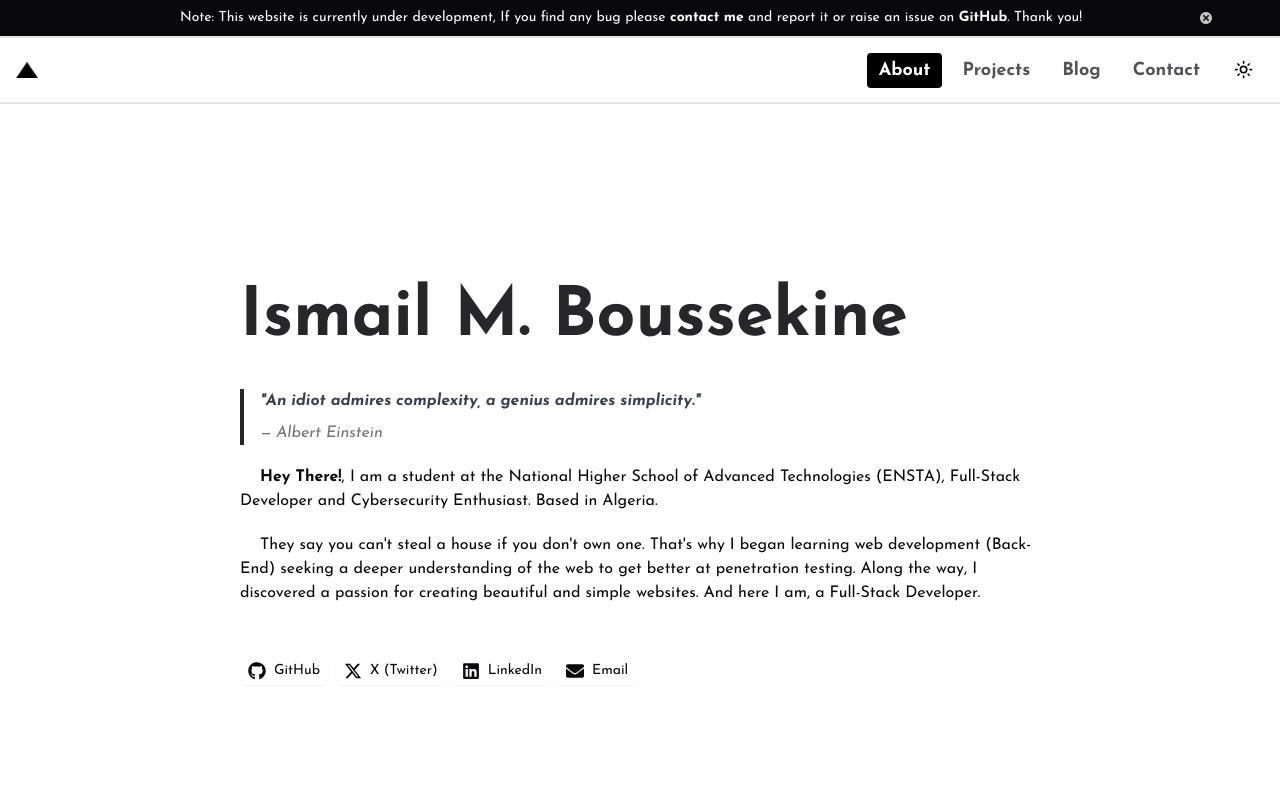
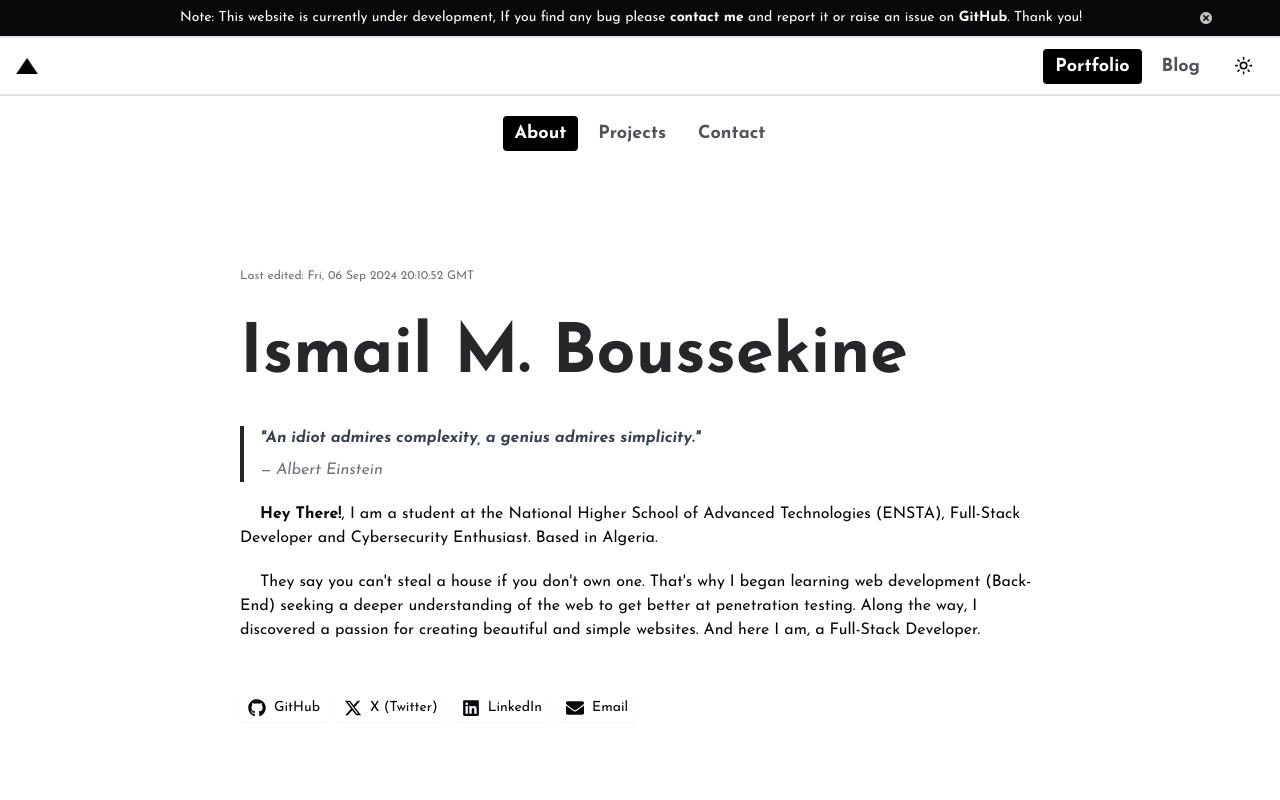
Before and after one commit to 1sma31L/Portfolio, a Next.js app: page / in a window 1280 px wide. Shown: the top 800 px of the page. Built offline with nearby package versions, Linux system fonts and the light colour scheme.

Commit message:
feat: added better navigation using sub navbar for / and /contact /prjects

```diff
--- /dev/null
+++ b/src/app/(portfolio)/layout.tsx
@@ -0,0 +1,13 @@
+import PortfolioNavBar from "@/components/PortfolioNavBar";
+export default function PortfolioLayout({
+	children,
+}: Readonly<{
+	children: React.ReactNode;
+}>) {
+	return (
+		<div>
+			<PortfolioNavBar />
+			{children}
+		</div>
+	);
+}
--- a/src/app/page.tsx
+++ b/src/app/(portfolio)/page.tsx
@@ -19,10 +19,10 @@ function Home() {
 	return (
 		<AnimatedDiv id={0}>
 			<main className="container px-4 md:px-0 flex flex-col justify-center items-center gap-20 py-6 md:py-0">
-				<section className="flex flex-col gap-5 min-h-[93vh] justify-center items-center">
-					{/* <div className="text-xs w-full text-zinc-500 flex flex-col justify-center items-start gap-2 pt-2">
+				<section className="flex flex-col gap-5 min-h-[85vh] justify-center items-center">
+					<div className="text-xs w-full text-zinc-500 flex flex-col justify-center items-start gap-2 pt-2">
 						<p className="">Last edited: {new Date().toUTCString()} </p>
-					</div> */}
+					</div>
 					<h1
 						className={`text-[44px] sm:text-[68px] font-extrabold inline-block text-zinc-800 dark:text-zinc-100 text-left w-full`}>
 						Ismail M. Boussekine
--- a/src/app/blog/page.tsx
+++ b/src/app/blog/page.tsx
@@ -44,7 +44,7 @@ export default async function Blog() {
 	const posts = await getPosts();
 	return (
 		<AnimatedDiv id={2}>
-			<main className="container mx-auto min-h-[90vh] font-bold text-[24px] sm:text-[32px]  py-6 px-4 sm:px-0">
+			<main className="container mx-auto min-h-[93vh] font-bold text-[24px] sm:text-[32px]  py-6 px-4 sm:px-0">
 				<div className="flex gap-3 justify-start items-center px-2">
 					<LuPenLine className="text-xl md:text-2xl" />
 					<h1 className={`text-[30px] md:text-[40px] font-bold`}>Blog</h1>
--- a/src/app/layout.tsx
+++ b/src/app/layout.tsx
@@ -6,6 +6,7 @@ import NavBar from "@/components/Navbar";
 import { SpeedInsights } from "@vercel/speed-insights/next";
 import { Analytics } from "@vercel/analytics/react";
 import { KeyboardShortcutCtrlI } from "@/components/KeyShortcut";
+
 export const metadata: Metadata = {
 	title: "Ismail M. Boussekine",
 	description: "My personal website, Blog, and portfolio.",
--- a/src/components/Navbar.tsx
+++ b/src/components/Navbar.tsx
@@ -11,23 +11,31 @@ import { TiDelete } from "react-icons/ti";
 const navItems = [
 	{
 		path: "/",
-		name: "About",
-	},
-	{
-		path: "/projects",
-		name: "Projects",
+		name: "Portfolio",
 	},
 	{
 		path: "/blog",
 		name: "Blog",
 	},
-	{
-		path: "/contact",
-		name: "Contact",
-	},
 ];
 
 function isActive(pathname: string, itemPath: string) {
+	// If itemPath is "/", Portfolio should be active on "/", "/contact", or "/projects"
+	if (itemPath === "/") {
+		return (
+			pathname === "/" ||
+			pathname.startsWith("/contact") ||
+			pathname.startsWith("/projects") ||
+			pathname.startsWith("/portfolio")
+		);
+	}
+
+	// If the itemPath is "/blog", Blog should be active for "/blog" and its subpaths
+	if (itemPath === "/blog") {
+		return pathname.startsWith("/blog");
+	}
+
+	// Default case: use regex to match other paths
 	const regex = new RegExp(`^${itemPath}(?:/|$)`);
 	return regex.test(pathname);
 }
@@ -35,10 +43,11 @@ function isActive(pathname: string, itemPath: string) {
 export default function NavBar() {
 	let pathname = usePathname() || "/";
 	const [hoveredPath, setHoveredPath] = useState(pathname);
-	const [clicked, setClicked] = useState(true);
 	useEffect(() => {
 		setHoveredPath(pathname);
 	}, [pathname]);
+
+	const [clicked, setClicked] = useState(true);
 	useEffect(() => {
 		const saved = localStorage.getItem("clicked");
 		if (!saved) {
@@ -78,7 +87,7 @@ export default function NavBar() {
 				</div>
 			)}
 			<header
-				className="flex justify-end items-center w-full max-w-[1600px] mx-auto py-3 px-4 gap-2 rounded-lg text-[13px] md:text-[18px]"
+				className="flex justify-end items-center w-full max-w-[1600px] mx-auto py-2 px-4 gap-2 rounded-lg text-[13px] md:text-[18px]"
 				id="header">
 				<div>
 					<Link href="/">
@@ -111,7 +120,7 @@ export default function NavBar() {
 								<span>{item.name}</span>
 								{isActive(pathname, item.path) && (
 									<motion.div
-										layoutId="clickedbutton"
+										layoutId="clickedbutton1"
 										transition={{
 											type: "spring",
 											bounce: 0.9,
--- /dev/null
+++ b/src/components/PortfolioNavBar.tsx
@@ -0,0 +1,78 @@
+"use client";
+import { motion } from "framer-motion";
+import Link from "next/link";
+import { usePathname } from "next/navigation";
+import React, { useEffect, useState } from "react";
+const navItems = [
+	{
+		path: "/",
+		name: "About",
+	},
+	{
+		path: "/projects",
+		name: "Projects",
+	},
+	{
+		path: "/contact",
+		name: "Contact",
+	},
+];
+
+function isActive(pathname: string, itemPath: string) {
+	const regex = new RegExp(`^${itemPath}(?:/|$)`);
+	return regex.test(pathname);
+}
+
+function PortfolioNavBar() {
+	let pathname = usePathname() || "/";
+	const [hoveredPath, setHoveredPath] = useState(pathname);
+	useEffect(() => {
+		setHoveredPath(pathname);
+	}, [pathname]);
+
+	return (
+		<nav
+			className="gap-1 relative w-full z-[100] flex justify-center items-center mt-5 md:gap-2
+
+		text-[13px] md:text-[18px]
+
+		">
+			{navItems.map((item) => {
+				const isActiveClass = isActive(pathname, item.path);
+
+				return (
+					<Link
+						key={item.path}
+						className={`md:px-3 md:py-1 py-1 px-2 relative duration-150 ease-in rounded-sm font-bold -z-100 ${
+							isActiveClass
+								? "dark:text-black text-white"
+								: "text-zinc-600 dark:text-zinc-400 dark:hover:text-white md:hover:text-black md:hover:bg-zinc-200 md:dark:hover:bg-zinc-800 "
+						}`}
+						data-active={isActiveClass}
+						href={item.path}
+						onMouseOver={() => setHoveredPath(item.path)}
+						onMouseLeave={() => setHoveredPath(pathname)}>
+						<span>{item.name}</span>
+						{isActive(pathname, item.path) && (
+							<motion.div
+								layoutId="clickedbutton2"
+								transition={{
+									type: "spring",
+									bounce: 0.9,
+									stiffness: 150,
+									damping: 12,
+									duration: 0.3,
+								}}
+								className={
+									"absolute inset-0 -z-10 bg-black dark:bg-white rounded-sm "
+								}
+							/>
+						)}
+					</Link>
+				);
+			})}
+		</nav>
+	);
+}
+
+export default PortfolioNavBar;
```
Also changed, not shown: src/app/(portfolio)/contact/page.tsx (renamed from src/app/contact/page.tsx), src/app/(portfolio)/projects/page.tsx (renamed from src/app/projects/page.tsx).
